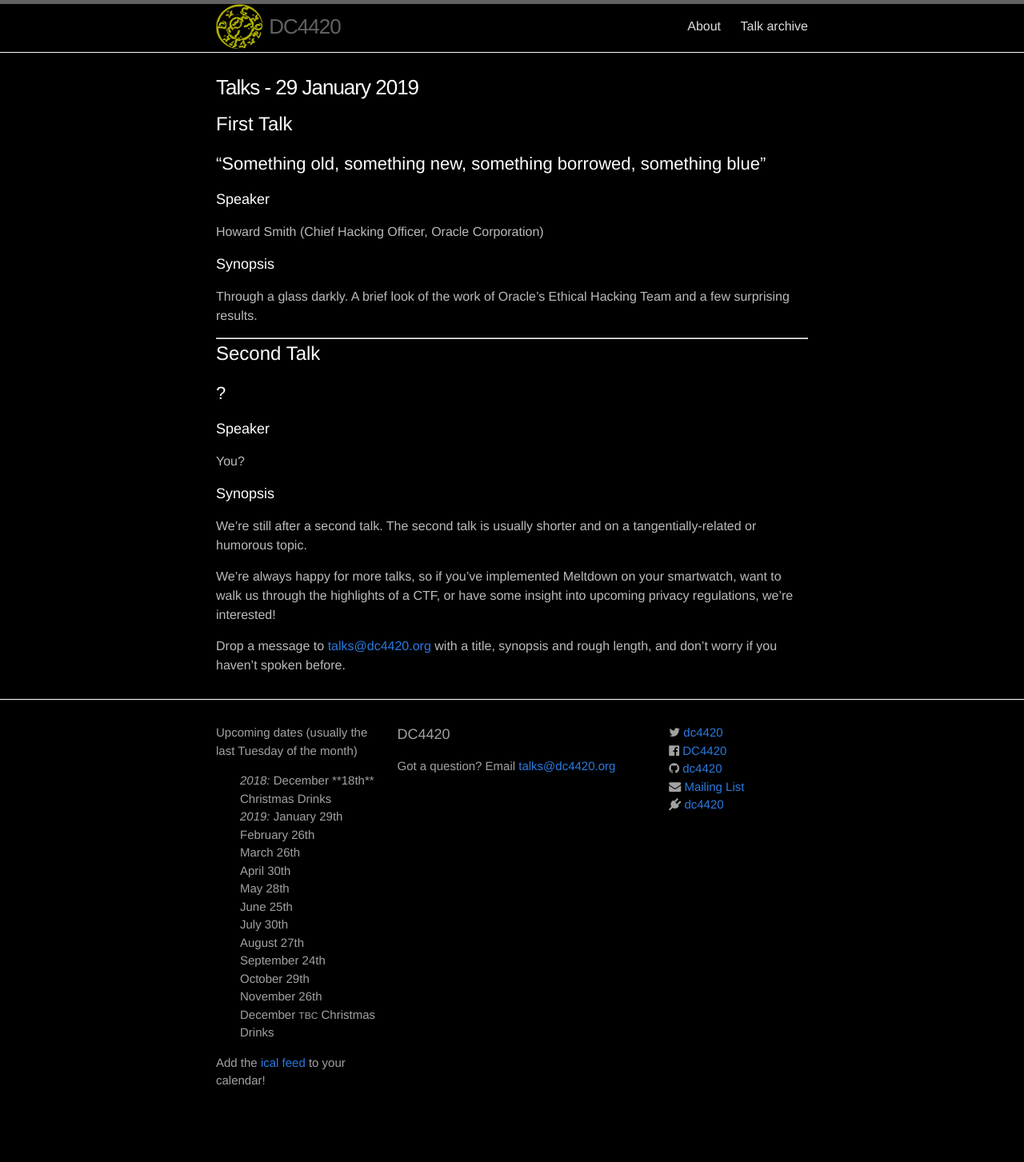
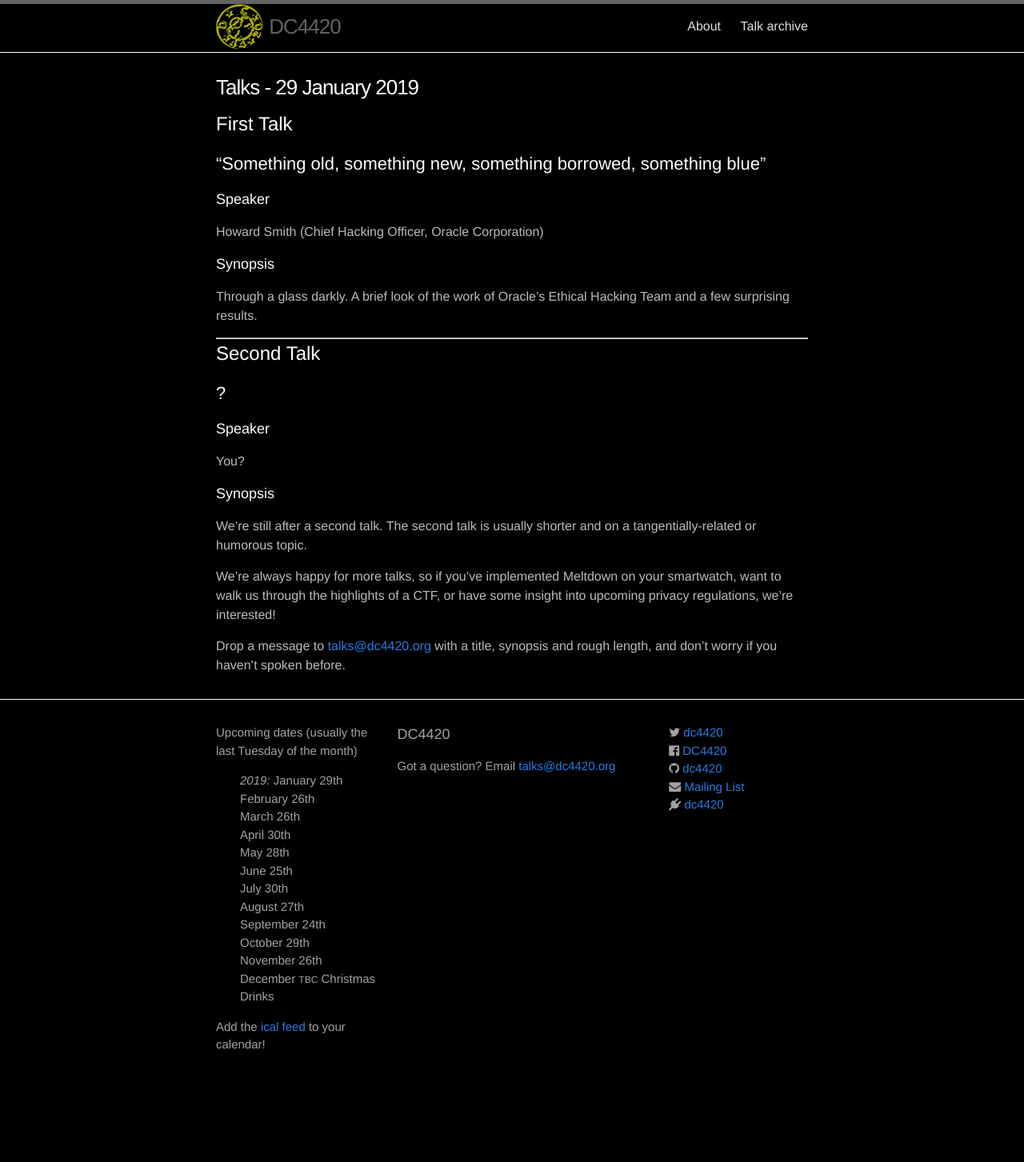
Before and after one commit to dc4420/website, a Jekyll site: the page built from index.html, in a window 1280 px wide. Shown: the whole page at 80% size. Built offline with Jekyll 4.4.1, drawn with Linux system fonts in a browser that asks for light colours; nearby versions of some CDN libraries; after the commit the page ends 1408 px from its top, so only the background shows below that.

Commit message:
And update footer

```diff
--- a/_includes/footer.html
+++ b/_includes/footer.html
@@ -7,7 +7,6 @@
       <div class="footer-col  footer-col-1">
         <p class="text">Upcoming dates (usually the last Tuesday of the month)</p>
         <ul class="future-events">
-          <li><em>2018:</em> December **18th** Christmas Drinks</li>
           <li><em>2019:</em> January 29th</li>
           <li>February 26th</li>
           <li>March 26th</li>
```
